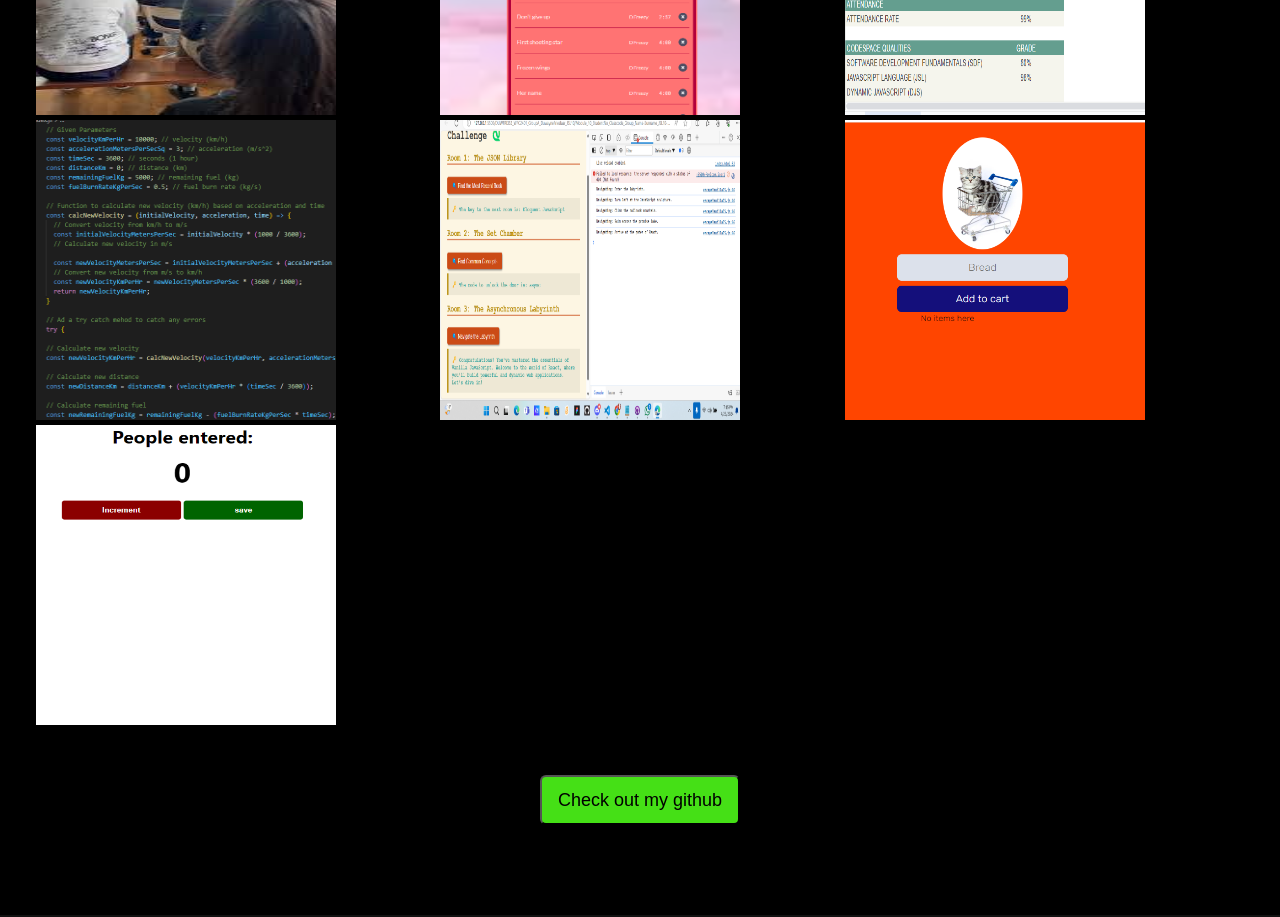
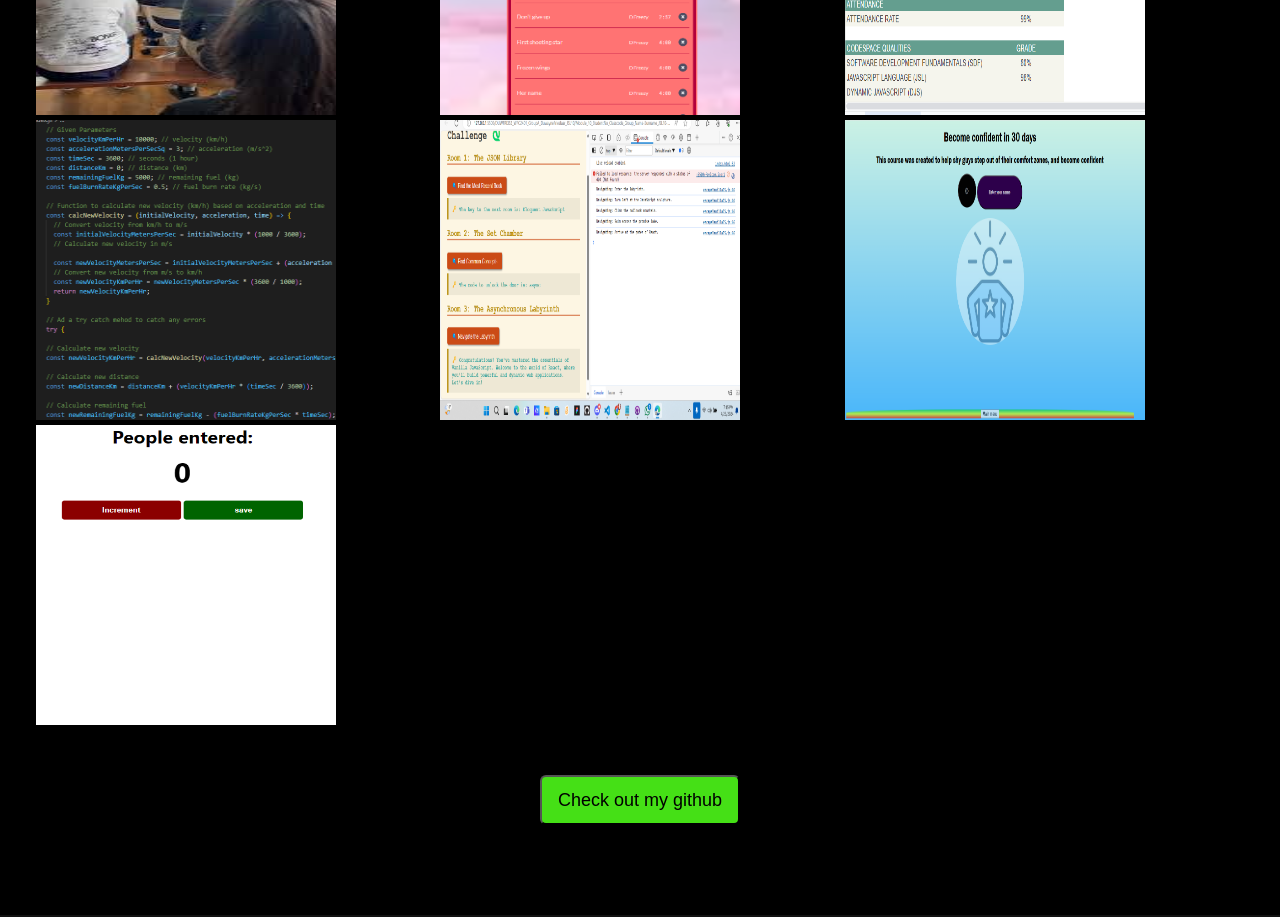
Before and after one commit to DFreezy/DUWFRI353_WFC2401_GroupA_DuwayneFrieslaar_CDV05, a website built with Vite: page index.html in a window 1280 px wide. Shown: the part 2160-3077 px from the top of the page. Built offline with nearby package versions, Linux system fonts and the light colour scheme; files whose address does not match are found by name.

Commit message:
added new project

```diff
--- a/index.html
+++ b/index.html
@@ -106,7 +106,7 @@
                    <a href="https://github.com/DFreezy/DUWFRI353_WFC2401_GroupA_DuwayneFrieslaar_JSL10.git"><img src="img/JSL10.png" alt="" class="portfolio__img" width="300px" height="300px"></a>
 
                 <!-- Portfolio item 06 -->
-                    <a href="https://glistening-swan-1b69db.netlify.app/"><img src="img\ShoppingApp.png" alt="" class="portfolio__img" width="300px" height="300px"></a>
+                    <a href="https://confidence-course.netlify.app/"><img src="img/Confidence Course.PNG" alt="" class="portfolio__img" width="300px" height="300px"></a>
 
                 <!-- Portfolio item 07-->
                     <a href= "https://github.com/DFreezy/DUWFRI353_WFC2401_GroupA_DuwayneFrieslaar_DJS05.git"><img src="img/counter.png" alt="" class="portfolio__img" width="300px" height="300px"></a>
```
Also changed, not shown: img/Confidence Course.PNG (added).
